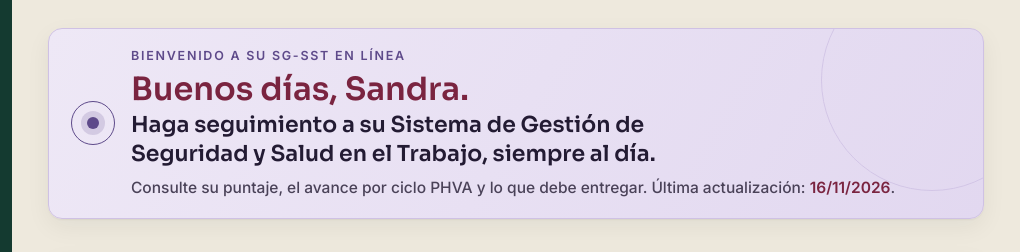
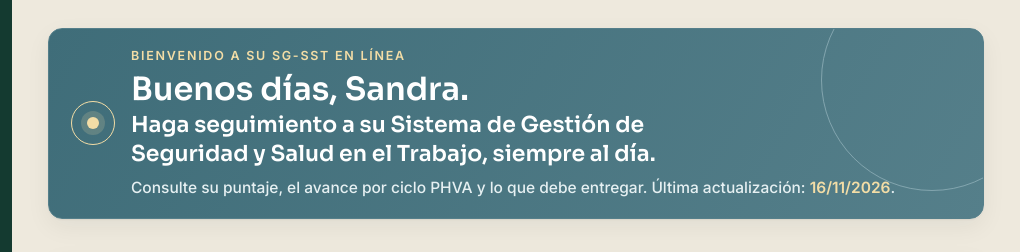
Before and after one commit to sgsst-josealean/SG-SST---JOSE-ALEAN-VILORIA-, a plain HTML site: page al-07a4935e/index.html in a window 1280 px wide. Shown: the top 252 px of the page, 260-1280 px from the left. Drawn offline with Linux system fonts and the light colour scheme; no server answers.

Commit message:
Bienvenida de clientes en azul petróleo suave
Co-Authored-By: Claude Opus 5.5 <noreply@anthropic.com>
Claude-Session: https://claude.ai/code/session_01U9uS1QqjsGNQbeLUR42QR4

```diff
--- a/al-07a4935e/index.html
+++ b/al-07a4935e/index.html
@@ -131,17 +131,17 @@ h3 { font-size: 15px; font-weight: 600; }
 .norma .nt { font-family: var(--f-display); font-weight: 700; font-size: 12px; letter-spacing: .12em; text-transform: uppercase; color: var(--title); }
 .norma .nm { display: flex; flex-wrap: wrap; gap: 5px; align-items: center; font-size: 12px; flex: 1 1 320px; }
 .hero .actv { margin-top: 4px; font-size: 13px; color: var(--muted); } .hero .actv b { color: var(--ink); font-weight: 500; }
-.bienv { display: flex; gap: 16px; align-items: center; padding: 18px 22px; margin-bottom: 18px; border-radius: var(--r); background: linear-gradient(120deg, #EEE8F6 0%, #E2D8F0 100%); border: 1px solid #CFC1E4; color: #231B33; box-shadow: var(--shadow); position: relative; overflow: hidden; }
-.bienv::after { content: ''; position: absolute; right: -60px; top: -60px; width: 220px; height: 220px; border-radius: 50%; border: 1px solid #CFC1E4; opacity: .8; }
-.bv-ic { flex: none; width: 44px; height: 44px; border-radius: 50%; border: 1.5px solid #5E4A8A; display: grid; place-items: center; }
-.bv-ic span { width: 12px; height: 12px; border-radius: 50%; background: #5E4A8A; box-shadow: 0 0 0 6px color-mix(in srgb, #5E4A8A 18%, transparent); animation: bvp 2.4s ease-in-out infinite; }
-@keyframes bvp { 50% { box-shadow: 0 0 0 10px color-mix(in srgb, #5E4A8A 6%, transparent); } }
+.bienv { display: flex; gap: 16px; align-items: center; padding: 18px 22px; margin-bottom: 18px; border-radius: var(--r); background: linear-gradient(120deg, #3F6D79 0%, #557F8A 100%); border: 1px solid #557F8A; color: #FFFFFF; box-shadow: var(--shadow); position: relative; overflow: hidden; }
+.bienv::after { content: ''; position: absolute; right: -60px; top: -60px; width: 220px; height: 220px; border-radius: 50%; border: 1px solid #8FB0B8; opacity: .8; }
+.bv-ic { flex: none; width: 44px; height: 44px; border-radius: 50%; border: 1.5px solid #F3DDA6; display: grid; place-items: center; }
+.bv-ic span { width: 12px; height: 12px; border-radius: 50%; background: #F3DDA6; box-shadow: 0 0 0 6px color-mix(in srgb, #F3DDA6 18%, transparent); animation: bvp 2.4s ease-in-out infinite; }
+@keyframes bvp { 50% { box-shadow: 0 0 0 10px color-mix(in srgb, #F3DDA6 6%, transparent); } }
 @media (prefers-reduced-motion: reduce) { .bv-ic span { animation: none; } }
-.bv-k { font-size: 12.5px; letter-spacing: .14em; text-transform: uppercase; color: #5E4A8A; font-weight: 700; }
-.bv-t { font-family: var(--f-display); font-size: clamp(17px, 2.4vw, 22px); font-weight: 600; color: #231B33; line-height: 1.3; margin-top: 3px; text-wrap: balance; }
-.bv-s { font-size: clamp(14px, 1.7vw, 15.5px); font-weight: 500; color: #4A4258; margin-top: 8px; line-height: 1.5; }
-.bv-s b { color: #7A2440; font-weight: 700; }
-.bv-h { font-family: var(--f-display); font-size: clamp(24px, 3.4vw, 32px); font-weight: 600; color: #7A2440; margin-top: 4px; line-height: 1.2; }
+.bv-k { font-size: 12.5px; letter-spacing: .14em; text-transform: uppercase; color: #F3DDA6; font-weight: 700; }
+.bv-t { font-family: var(--f-display); font-size: clamp(17px, 2.4vw, 22px); font-weight: 600; color: #FFFFFF; line-height: 1.3; margin-top: 3px; text-wrap: balance; }
+.bv-s { font-size: clamp(14px, 1.7vw, 15.5px); font-weight: 500; color: #E6F0F2; margin-top: 8px; line-height: 1.5; }
+.bv-s b { color: #F3DDA6; font-weight: 700; }
+.bv-h { font-family: var(--f-display); font-size: clamp(24px, 3.4vw, 32px); font-weight: 600; color: #FFFFFF; margin-top: 4px; line-height: 1.2; }
 .frase { position: relative; display: flex; gap: 14px; align-items: center; margin: -8px 0 18px; padding: 16px 24px 16px 18px; border-radius: var(--r); background: #FBF3F5; border: 1px solid #E9CDD5; border-left: 5px solid #7A2440; box-shadow: var(--shadow); overflow: hidden; }
 .frase .fr-q { font-family: Georgia, 'Times New Roman', serif; font-size: 52px; line-height: .6; color: #8E2E4A; opacity: .9; margin-top: 10px; flex: none; }
 .frase .fr-t { margin: 0; font-family: var(--f-display); font-style: normal; font-weight: 600; font-size: clamp(16.5px, 2vw, 19.5px); line-height: 1.45; color: #7A2440; transition: opacity .6s ease, transform .6s ease; }
```
Also changed, not shown: cem-74835c45/index.html (+10 -10 lines), lgj-e916f4da/index.html (+10 -10 lines), md-4459dd5d/index.html (+10 -10 lines).
